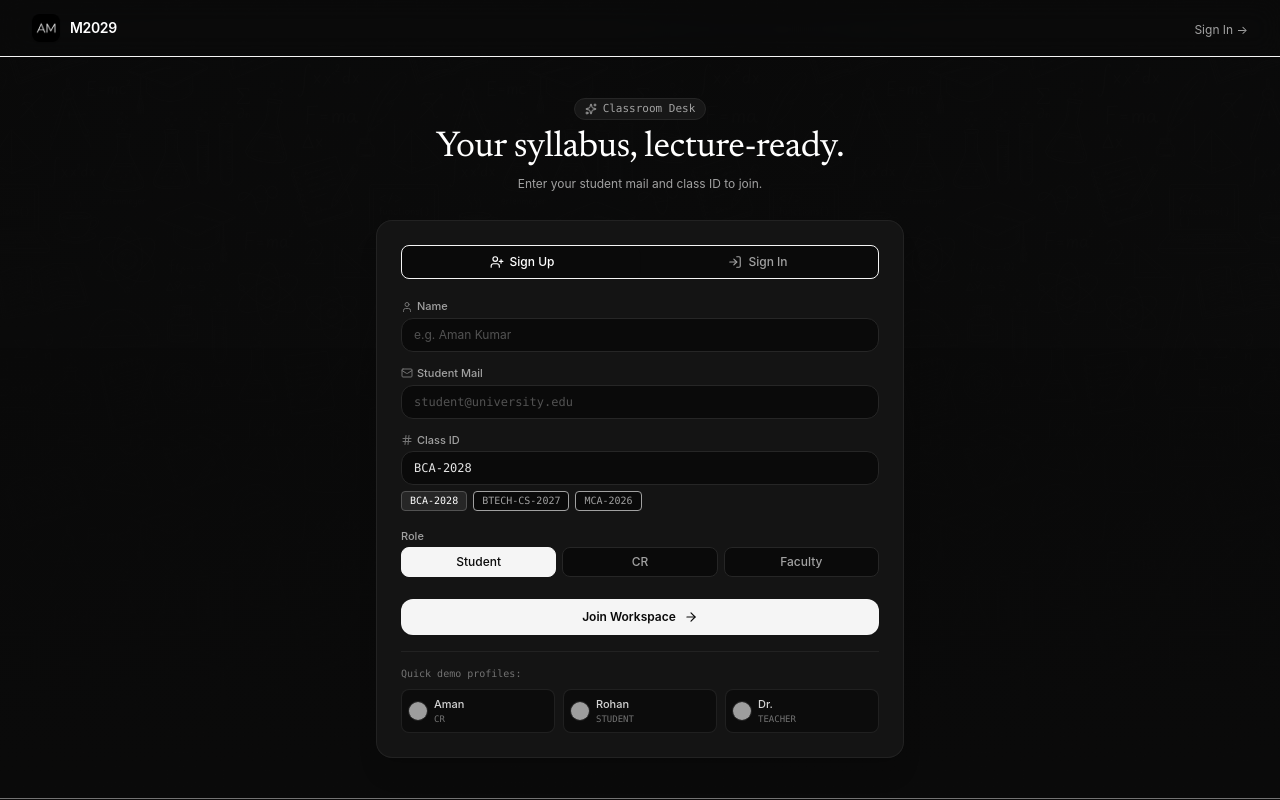
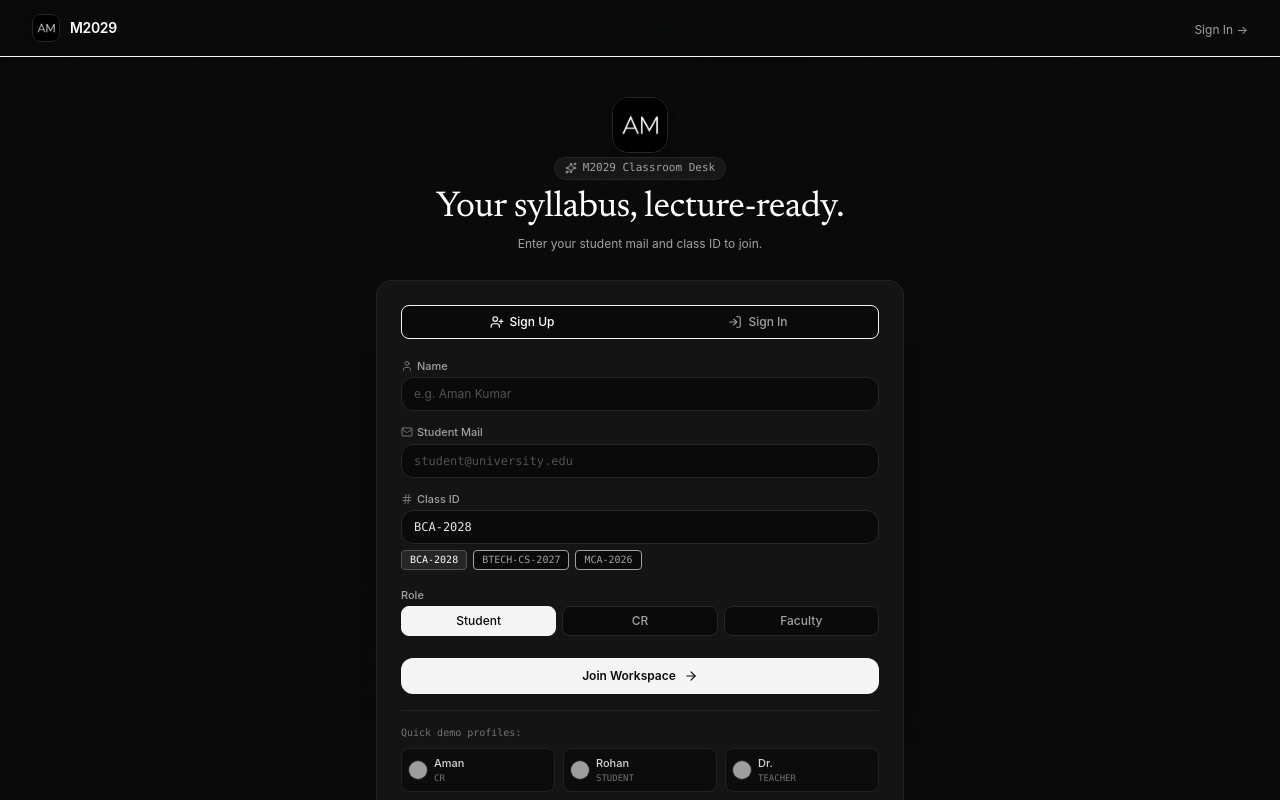
Before and after one commit to Aviatcode/M2029, a React (Vite) app: page / in a window 1280 px wide. Built offline with nearby package versions, Linux system fonts and the light colour scheme; no server answers; grey boxes are pictures that could not be loaded.

Commit message:
feat(branding): replace logos and icons across all views with the AM logo

```diff
--- a/src/components/LandingPageView.tsx
+++ b/src/components/LandingPageView.tsx
@@ -142,9 +142,9 @@ export const LandingPageView: React.FC<LandingPageViewProps> = ({
       <header className="relative z-20 border-b border-neutral-850/60 bg-neutral-950/70 backdrop-blur-md px-4 sm:px-8 py-3.5 flex items-center justify-between">
         <div className="flex items-center gap-2.5">
           <img
-            src="/am-logo.png"
+            src="./am-logo.png"
             alt="AM Logo"
-            className="w-7 h-7 rounded-lg shrink-0 object-contain shadow-xs"
+            className="w-7 h-7 rounded-lg shrink-0 object-contain shadow-xs border border-neutral-800"
           />
           <span className="font-semibold text-sm tracking-tight text-white">M2029</span>
         </div>
@@ -172,10 +172,15 @@ export const LandingPageView: React.FC<LandingPageViewProps> = ({
       {/* 3. Hero & Minimal Form Section */}
       <main className="relative z-10 flex-1 flex flex-col items-center justify-center px-4 sm:px-6 py-10 max-w-xl mx-auto w-full">
         {/* Short, Punchy Title */}
-        <div className="text-center space-y-2 mb-7">
+        <div className="text-center space-y-2 mb-7 flex flex-col items-center">
+          <img
+            src="./am-logo.png"
+            alt="AM Logo"
+            className="w-14 h-14 rounded-2xl object-contain shadow-lg mb-1 border border-neutral-800"
+          />
           <div className="inline-flex items-center gap-1.5 px-2.5 py-0.5 rounded-full bg-neutral-900 border border-neutral-800 text-neutral-400 text-[11px] font-mono">
             <Sparkles className="w-3 h-3 text-neutral-400" />
-            <span>Classroom Desk</span>
+            <span>M2029 Classroom Desk</span>
           </div>
 
           <h1 className="font-editorial text-3xl sm:text-4xl font-normal tracking-tight text-white">
@@ -368,7 +373,7 @@ export const LandingPageView: React.FC<LandingPageViewProps> = ({
       {/* 4. Minimal Footer */}
       <footer className="relative z-10 border-t border-neutral-850/60 bg-neutral-950/70 py-3.5 px-4 sm:px-8 text-center text-[11px] text-neutral-500 font-mono flex items-center justify-between">
         <div className="flex items-center gap-2">
-          <img src="/am-logo.png" alt="AM" className="w-3.5 h-3.5 rounded object-contain" />
+          <img src="./am-logo.png" alt="AM" className="w-3.5 h-3.5 rounded object-contain border border-neutral-800" />
           <span>M2029</span>
         </div>
         <div>
--- a/src/components/Navbar.tsx
+++ b/src/components/Navbar.tsx
@@ -124,9 +124,9 @@ export const Navbar: React.FC<NavbarProps> = ({
           aria-label="Return to Workspace"
         >
           <img
-            src="/am-logo.png"
+            src="./am-logo.png"
             alt="AM Logo"
-            className="w-8 h-8 rounded-lg shrink-0 object-contain group-hover:opacity-90 transition"
+            className="w-8 h-8 rounded-lg shrink-0 object-contain group-hover:opacity-90 transition border border-neutral-800/80"
           />
         </button>
       </div>
--- a/src/components/PWAInstallPopup.tsx
+++ b/src/components/PWAInstallPopup.tsx
@@ -87,9 +87,11 @@ export const PWAInstallPopup: React.FC = () => {
           </button>
 
           <div className="flex items-start gap-3 pr-5">
-            <div className="w-7 h-7 rounded bg-slate-950 border border-slate-800 text-neutral-300 flex items-center justify-center shrink-0 mt-0.5">
-              <Smartphone className="w-3.5 h-3.5" />
-            </div>
+            <img
+              src="./am-logo.png"
+              alt="AM Logo"
+              className="w-7 h-7 rounded-lg object-contain border border-slate-800 shrink-0 mt-0.5"
+            />
 
             <div className="space-y-0.5">
               <div className="flex items-center gap-1.5">
--- a/src/components/SettingsView.tsx
+++ b/src/components/SettingsView.tsx
@@ -694,11 +694,11 @@ export const SettingsView: React.FC<SettingsViewProps> = ({
       {/* SECTION 3: APP VERSION & PWA DEPLOYMENT */}
       <div className="rounded-xl bg-slate-900/40 border border-slate-800 p-4 flex flex-col sm:flex-row sm:items-center justify-between gap-3 text-xs">
         <div className="flex items-center gap-2.5">
-          <Smartphone className="w-4 h-4 text-cyan-400 shrink-0" />
+          <img src="./am-logo.png" alt="AM Logo" className="w-5 h-5 rounded object-contain border border-neutral-800 shrink-0" />
           <div>
             <span className="font-semibold text-slate-200">Mobile WebAPK & Offline PWA Ready</span>
             <p className="text-[11px] text-slate-400">
-              Install SyllabusOS onto your phone home screen for offline syllabus access.
+              Install M2029 onto your phone home screen for offline syllabus access.
             </p>
           </div>
         </div>
--- a/src/components/SyllabusSidebar.tsx
+++ b/src/components/SyllabusSidebar.tsx
@@ -73,9 +73,11 @@ export const SyllabusSidebar: React.FC<SyllabusSidebarProps> = ({
       <div className="p-4 border-b border-slate-800/80 bg-slate-900/60">
         <div className="flex items-center justify-between gap-2 mb-2">
           <div className="flex items-center gap-2">
-            <div className="w-8 h-8 rounded-xl bg-gradient-to-tr from-blue-600 to-cyan-500 flex items-center justify-center text-white shadow-md shadow-blue-500/20 font-bold text-sm">
-              🎓
-            </div>
+            <img
+              src="./am-logo.png"
+              alt="AM Logo"
+              className="w-8 h-8 rounded-lg shrink-0 object-contain shadow-xs border border-neutral-800/80"
+            />
             <div>
               <h1 className="font-bold text-sm text-white tracking-tight">M2029</h1>
               <p className="text-[10px] text-cyan-400 font-mono">Autonomous Curriculum</p>
--- a/src/components/SyllabusUploadModal.tsx
+++ b/src/components/SyllabusUploadModal.tsx
@@ -90,7 +90,7 @@ export const SyllabusUploadModal: React.FC<SyllabusUploadModalProps> = ({
             <div>
               <h2 className="font-bold text-lg text-white">Upload Syllabus & Auto-Create Folders</h2>
               <p className="text-xs text-slate-400">
-                SyllabusOS parses chapters, builds 7 AM primers, mindmaps, and 10-markers for class {classCode}
+                M2029 parses chapters, builds 7 AM primers, mindmaps, and 10-markers for class {classCode}
               </p>
             </div>
           </div>
```
Also changed, not shown: public/icon.svg, 5 other files (tests, documents, lock files or other folders).
